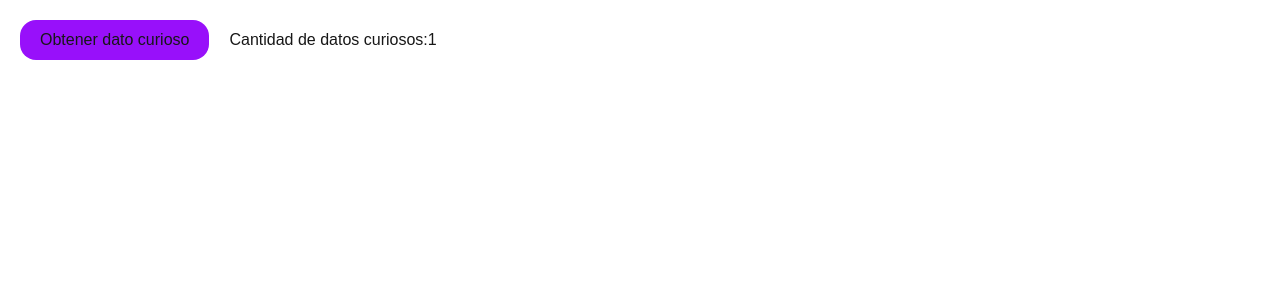
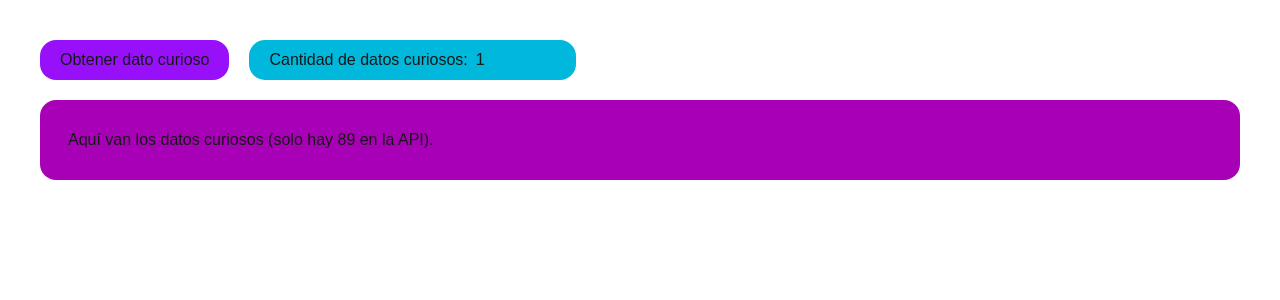
Before and after one commit to YBJ-UP/act6-c2.apis-terceros, a Next.js app: page / in a window 1280 px wide. Shown: the top 300 px of the page. Built offline with nearby package versions, Linux system fonts and the light colour scheme.

Commit message:
vista de carga y se completa la funcionalidad de la primera api

```diff
--- /dev/null
+++ b/src/app/loading.tsx
@@ -0,0 +1,10 @@
+import Image from "next/image";
+
+export default function loading() {
+    return (
+        <div>
+            <Image src={"/michibaile.gif"} alt="Cargando..." width={1000} height={500}/>
+            <p>Cargando...</p>
+        </div>
+    )
+}
--- a/src/app/page.tsx
+++ b/src/app/page.tsx
@@ -2,6 +2,7 @@
 
 import meowFactsResponse from "@/model/meowfact";
 import { fetchMeowFacts } from "@/service/meowfactsService";
+import Image from "next/image";
 import { useState } from "react";
 
 export default function Home() {
@@ -12,6 +13,7 @@ export default function Home() {
 
   async function handleFetchClick(){
     try {
+      setMeowFacts({data:[]})
       setLoading(true)
       const res = await fetchMeowFacts(meowFactsAmount)
       setMeowFacts(res)
@@ -29,16 +31,23 @@ export default function Home() {
   }
 
   return (
-    <div className="m-5">
+    <div className="m-10">
       <div className="flex gap-5 items-center mb-5">
         <button type="button" onClick={handleFetchClick} className="px-5 py-2 rounded-2xl bg-purple-600">Obtener dato curioso</button>
-        <div>
+        <div className="flex gap-2 bg-cyan-500 px-5 py-2 rounded-2xl">
           <label htmlFor="nombre">Cantidad de datos curiosos:</label>
-          <input type="number" name="nombre" id="id" value={meowFactsAmount.toString()} onChange={(e) => handleAmountClick(e.target.value.trim())} />
+          <input type="number" name="nombre" id="id" className="w-20" value={meowFactsAmount.toString()} onChange={(e) => handleAmountClick(e.target.value.trim())} />
         </div>
       </div>
-      {isLoading && <p>Cargando...</p>}
-      {meowFacts && meowFacts.data.map( (fact:string, key:number) => <p key={key}>{fact}</p> )}
+      {isLoading &&
+        <div className="flex flex-col justify-center items-center my-10">
+          <Image src={"/michibaile.gif"} alt="Cargando..." width={200} height={100}/>
+          <p>Cargando...</p>
+        </div>}
+        <div className="flex flex-col gap-2 p-7 rounded-2xl bg-fuchsia-700">
+          {meowFacts.data.length == 0 && <p>Aquí van los datos curiosos (solo hay 89 en la API).</p>}
+          {meowFacts && meowFacts.data.map( (fact:string, key:number) => <p key={key}>{key+1}.- {fact}</p> )}
+        </div>
     </div>
   );
 }
```
Also changed, not shown: public/michibaile.gif (added).
